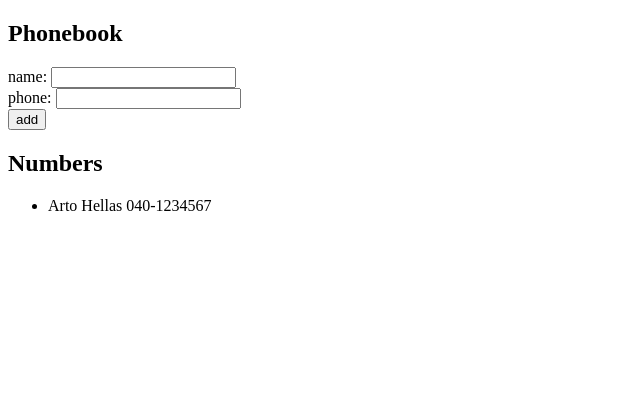
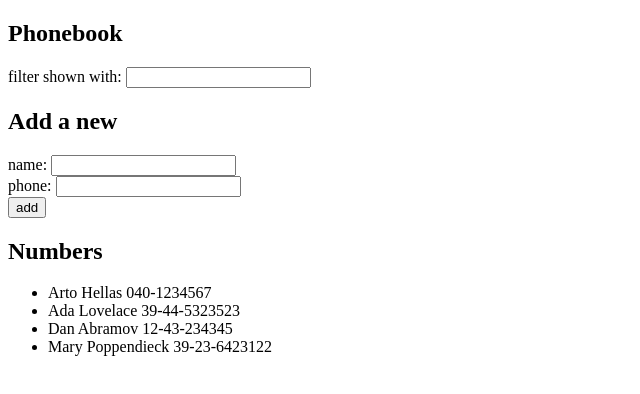
Before and after one commit to Lynnette-jk/react-full, a React (Create React App) app in the folder part2/phonebook/: page / in a window 1280 px wide. Shown: the top 394 px of the page, without its empty margins (0-640 px from the left). Built offline with nearby package versions, Linux system fonts and the light colour scheme.

Commit message:
exercise 2.9

```diff
--- a/part2/phonebook/src/App.js
+++ b/part2/phonebook/src/App.js
@@ -2,10 +2,14 @@ import { useState } from 'react'
 
 const App = () => {
   const [persons, setPersons] = useState([
-    { name: 'Arto Hellas', phone: '040-1234567' }
+    { name: 'Arto Hellas', phone: '040-1234567' },
+    { name: 'Ada Lovelace', phone: '39-44-5323523' },
+    { name: 'Dan Abramov', phone: '12-43-234345' },
+    { name: 'Mary Poppendieck', phone: '39-23-6423122' }
   ])
   const [newName, setNewName] = useState('')
   const [newPhone, setNewPhone] = useState('')
+  const [searchQuery, setSearchQuery] = useState('')
 
   const handleNameChange = (event) => {
     setNewName(event.target.value)
@@ -13,6 +17,10 @@ const App = () => {
 
   const handlePhoneChange = (event) => {
     setNewPhone(event.target.value)
+  }
+
+  const handleSearchQueryChange = (event) => {
+    setSearchQuery(event.target.value)
   }
 
   const addPerson = (event) => {
@@ -28,9 +36,17 @@ const App = () => {
     }
   }
 
+  const filteredPersons = searchQuery
+    ? persons.filter(person => person.name.toLowerCase().includes(searchQuery.toLowerCase()))
+    : persons
+
   return (
     <div>
       <h2>Phonebook</h2>
+      <div>
+        filter shown with: <input value={searchQuery} onChange={handleSearchQueryChange} />
+      </div>
+      <h2>Add a new</h2>
       <form onSubmit={addPerson}>
         <div>
           name: <input value={newName} onChange={handleNameChange} />
@@ -44,7 +60,7 @@ const App = () => {
       </form>
       <h2>Numbers</h2>
       <ul>
-        {persons.map((person, i) => <li key={i}>{person.name} {person.phone}</li>)}
+        {filteredPersons.map((person, i) => <li key={i}>{person.name} {person.phone}</li>)}
       </ul>
     </div>
   )
```
